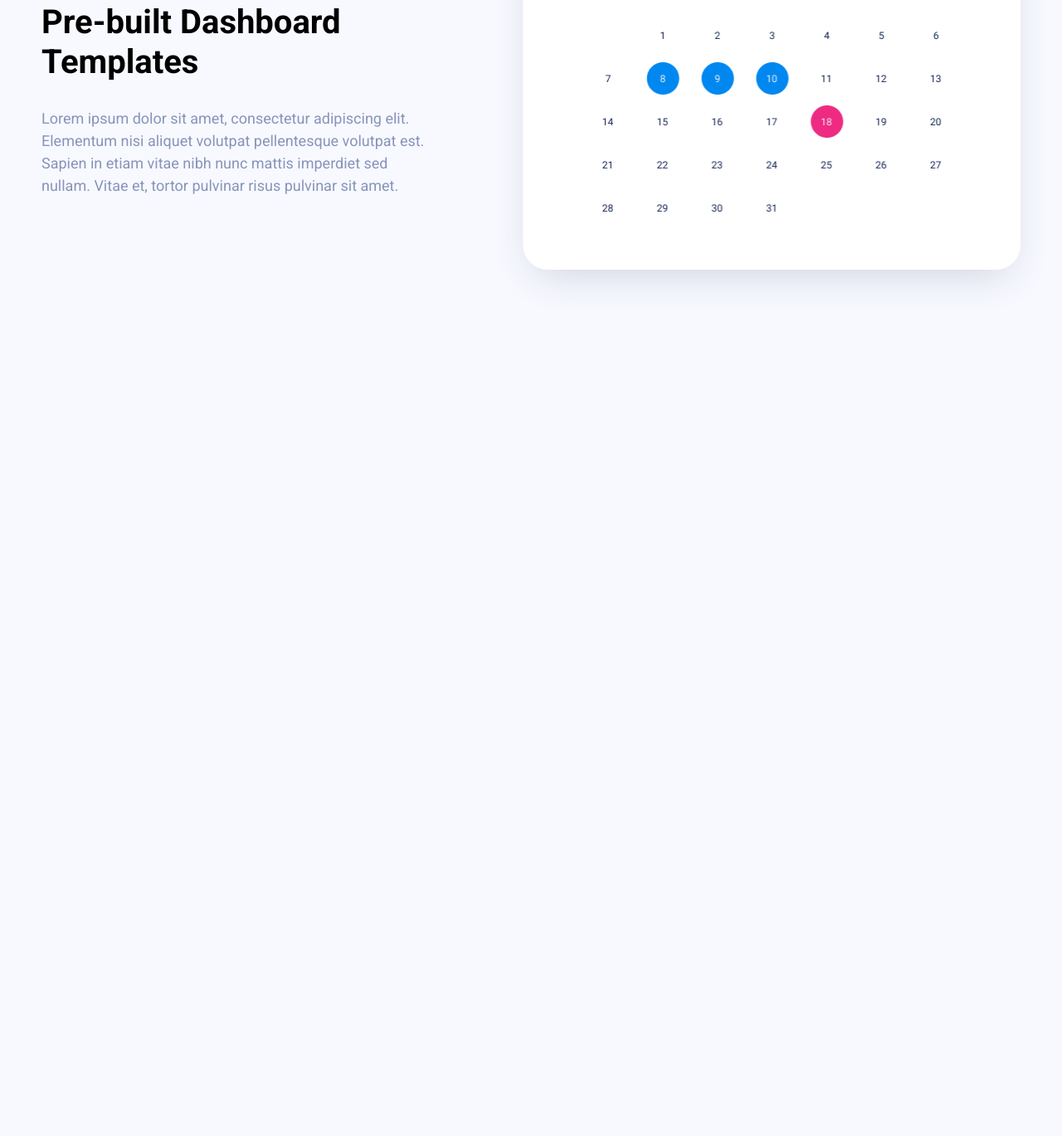
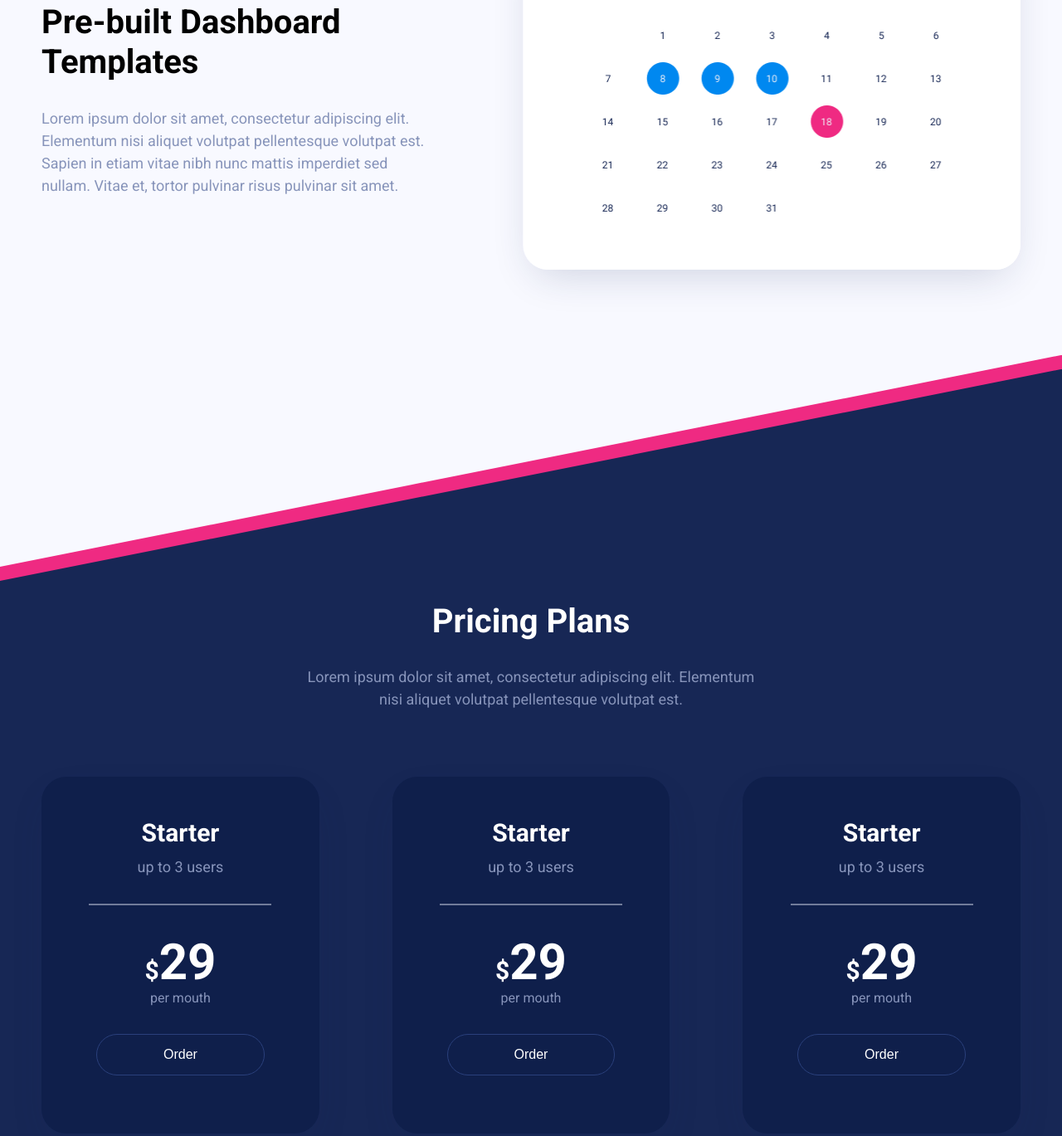
Before and after one commit to Alisherov017/Analytics, a plain HTML site: page index.html in a window 1280 px wide. Shown: the part 2465-3834 px from the top of the page at 83% size. Before the commit the page ends 2910 px from the top, so only its background shows below. Drawn offline with Linux system fonts and the light colour scheme.

Commit message:
4th  page

```diff
--- a/index.html
+++ b/index.html
@@ -149,5 +149,50 @@
         </div>
       </div>
     </section>
+
+    <!-- Четвёртый блок Pricing Plans -->
+    <section class="pricing-plans">
+      <div class="wrap">
+        <div class="pricing-plans__description">
+          <h3 class="pricing-plans__title">Pricing Plans</h3>
+          <p class="pricing-plans__text-block">
+            Lorem ipsum dolor sit amet, consectetur adipiscing elit. Elementum
+            nisi aliquet volutpat pellentesque volutpat est.
+          </p>
+        </div>
+
+        <div class="pricing-plans__rates">
+          <div class="rates-item">
+            <h4 class="rates-item__title">Starter</h4>
+            <p class="rates-item__text-block">up to 3 users</p>
+            <p class="rates-item__price">
+              <span class="rates-item__currency">$</span>29
+            </p>
+            <p class="rates-item__subtitle">per mouth</p>
+            <button class="rates-item__order-btn">Order</button>
+          </div>
+
+          <div class="rates-item">
+            <h4 class="rates-item__title">Starter</h4>
+            <p class="rates-item__text-block">up to 3 users</p>
+            <p class="rates-item__price">
+              <span class="rates-item__currency">$</span>29
+            </p>
+            <p class="rates-item__subtitle">per mouth</p>
+            <button class="rates-item__order-btn">Order</button>
+          </div>
+
+          <div class="rates-item">
+            <h4 class="rates-item__title">Starter</h4>
+            <p class="rates-item__text-block">up to 3 users</p>
+            <p class="rates-item__price">
+              <span class="rates-item__currency">$</span>29
+            </p>
+            <p class="rates-item__subtitle">per mouth</p>
+            <button class="rates-item__order-btn">Order</button>
+          </div>
+        </div>
+      </div>
+    </section>
   </body>
 </html>
--- /dev/null
+++ b/scss/blocks/pricingPlans.scss
@@ -0,0 +1,139 @@
+.pricing-plans {
+  padding-top: 280px;
+  padding-bottom: 100px;
+  position: relative;
+
+  &::after {
+    content: "";
+    position: absolute;
+    z-index: -1;
+    top: 0;
+    left: 0;
+    right: 0;
+    bottom: 0;
+    width: 100%;
+    height: 100%;
+    background: $background-dark-blue;
+    clip-path: polygon(0 25%, 100% 0, 100% 100%, 0% 100%);
+  }
+
+  &::before {
+    content: "";
+    position: absolute;
+    z-index: -1;
+    top: -17px;
+    left: 0;
+    right: 0;
+    width: 100%;
+    height: 100%;
+    background: $pink;
+    clip-path: polygon(0 25%, 100% 0, 100% 100%, 0% 100%);
+  }
+
+  &__description {
+    margin-bottom: 80px;
+  }
+
+  &__title {
+    font-weight: 700;
+    font-size: 40px;
+    text-align: center;
+    margin-bottom: 30px;
+    color: #fff;
+  }
+
+  &__text-block {
+    font-weight: 400;
+    font-size: 18px;
+    line-height: 150%;
+    text-align: center;
+    margin: 0 auto;
+    max-width: 540px;
+  }
+}
+
+.pricing-plans__rates {
+  display: flex;
+  justify-content: space-between;
+
+  .rates-item {
+    border-radius: 30px;
+    box-shadow: 0 18px 50px -15px rgba(25, 42, 89, 0.2);
+    background: #0f1f4b;
+    padding: 50px 66px 70px;
+    text-align: center;
+
+    &__title {
+      font-weight: 700;
+      font-size: 30px;
+      text-align: center;
+      color: #fff;
+      margin-bottom: 10px;
+    }
+
+    &__text-block {
+      position: relative;
+      font-weight: 400;
+      font-size: 18px;
+      line-height: 150%;
+      text-align: center;
+      color: $gray;
+      margin-bottom: 66px;
+
+      &::before {
+        content: "";
+        position: absolute;
+        width: 220px;
+        height: 1px;
+        background: #d3d9e9;
+        top: 220%;
+        left: 50%;
+        transform: translate(-50%, -50%);
+      }
+    }
+
+    &__price {
+      font-weight: 700;
+      font-size: 60px;
+      text-align: center;
+      color: #fff;
+      margin-bottom: 5px;
+    }
+
+    &__currency {
+      font-size: 30px;
+    }
+
+    &__subtitle {
+      font-weight: 400;
+      font-size: 16px;
+      line-height: 40%;
+      text-align: center;
+      color: $gray;
+      margin-bottom: 40px;
+    }
+
+    &__order-btn {
+      @include btn(#2a407c, transparent, 68px, #fff, 16px, 15px, 80px);
+    }
+
+    &--pink {
+      box-shadow: 0 18px 50px -15px #060f28;
+      background: #fff;
+
+      .rates-item__title,
+      .rates-item__price {
+        color: #172755;
+      }
+
+      .rates-item__order-btn {
+        @include btn($pink, $pink, 68px, #fff, 16px, 15px, 80px);
+        transition: all 0.5s;
+
+        &:hover {
+          @include btn($pink, transparent, 68px, $pink, 16px, 15px, 80px);
+        }
+      }
+    }
+  }
+}
--- a/scss/main.scss
+++ b/scss/main.scss
@@ -9,5 +9,5 @@
 @import "blocks/intro.scss";
 @import "blocks/features.scss";
 @import "blocks/roadmap.scss";
-// @import "blocks/pricingPlans.scss";
+@import "blocks/pricingPlans.scss";
 // @import "blocks/footer.scss";
```
Also changed, not shown: css/style.css, 1 other file.
